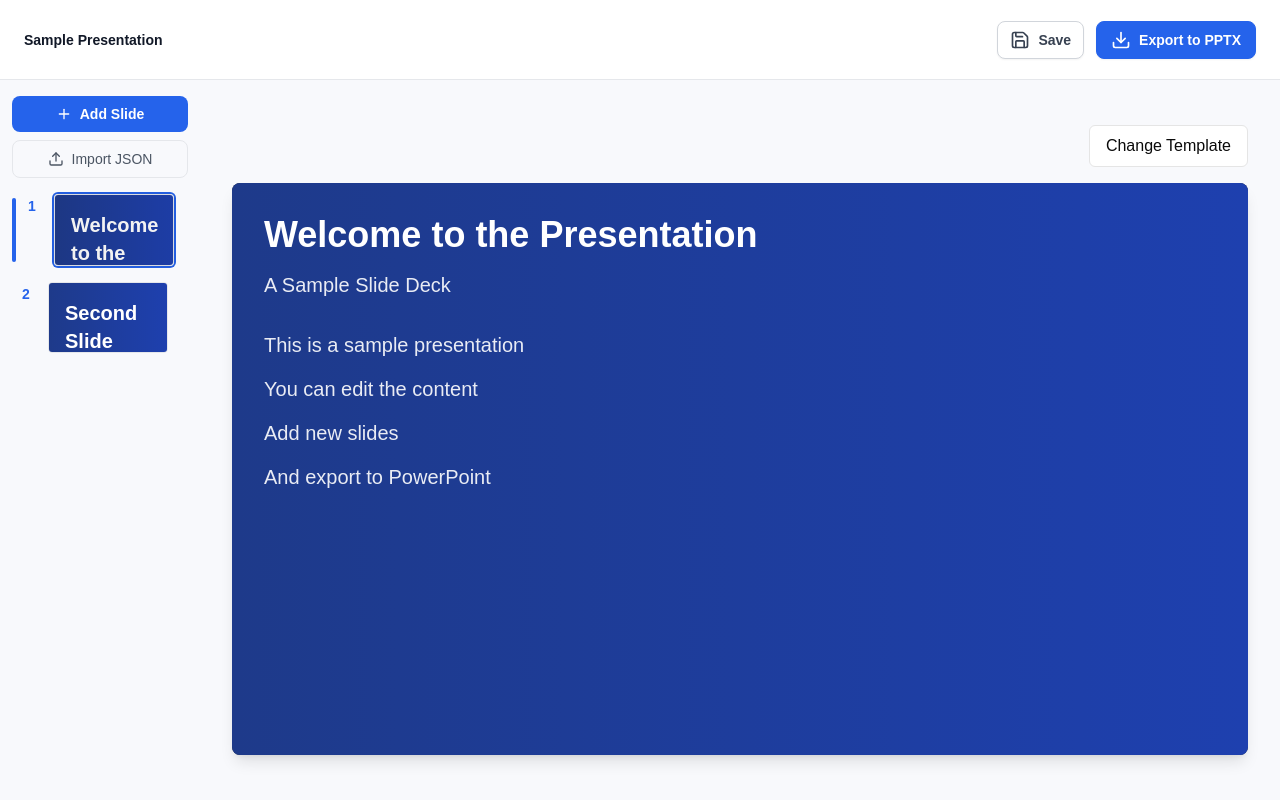
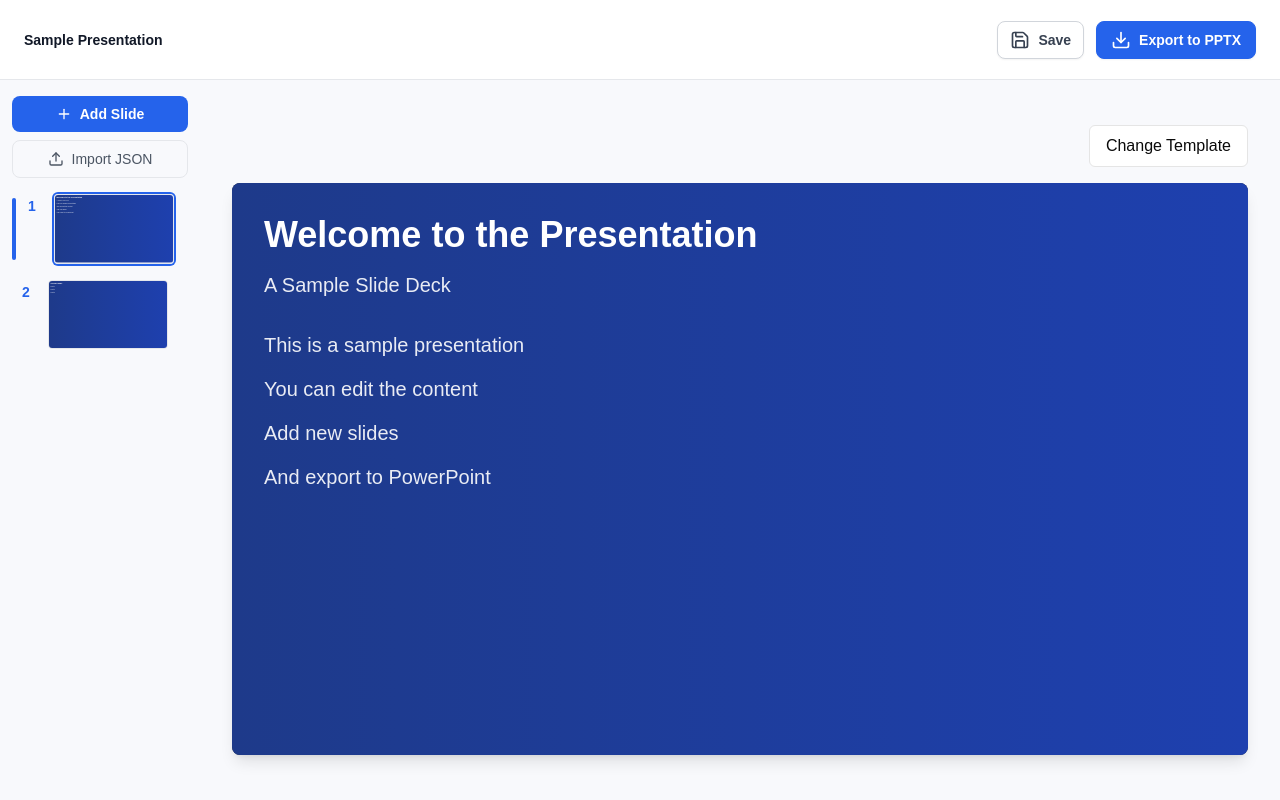
Before and after one commit to IndianAppGuy/presentation-editor, a Next.js app: page / in a window 1280 px wide. Built offline with nearby package versions, Linux system fonts and the light colour scheme.

Commit message:
fix thumbnails

```diff
--- a/components/templates/BaseTemplate.tsx
+++ b/components/templates/BaseTemplate.tsx
@@ -1,34 +1,69 @@
-// BaseTemplate.tsx
+// components/templates/BaseTemplate.tsx
 import React from "react"
 
 export const PreviewText: React.FC<{
   content: string
   className?: string
-}> = ({ content, className = "" }) => (
-  <div className={`${className} overflow-hidden text-ellipsis`}>{content}</div>
+  isPreview?: boolean
+}> = ({ content, className = "", isPreview = false }) => {
+  // When in preview mode, we want much larger text to account for the scaling
+  const previewStyles = isPreview
+    ? "!text-[42px] !font-bold !leading-tight" // Using !important to override any other styles
+    : ""
+
+  return (
+    <div
+      className={`
+      ${className}
+      ${previewStyles}
+      whitespace-normal
+    `}
+    >
+      {content}
+    </div>
   )
+}
 
 export const PreviewContent: React.FC<{
   content: string[]
   className?: string
-}> = ({ content, className = "" }) => (
+  isPreview?: boolean
+}> = ({ content, className = "", isPreview = false }) => {
+  const previewStyles = isPreview ? "!text-[24px] !leading-tight" : ""
+
+  return (
     <div className="space-y-2">
-    {content.slice(0, 2).map((text, index) => (
-      <PreviewText
+      {content.map((text, index) => (
+        <div
           key={index}
-        content={text}
-        className={`${className} text-sm leading-snug`}
-      />
+          className={`
+            ${className}
+            ${previewStyles}
+            whitespace-normal
+          `}
+        >
+          {text}
+        </div>
       ))}
     </div>
   )
+}
 
 export const PreviewImage: React.FC<{
   url: string
   className?: string
-}> = ({ url, className = "" }) => (
+  isPreview?: boolean
+}> = ({ url, className = "", isPreview = false }) => {
+  const imageStyles = isPreview ? "!object-cover !w-full !h-full" : ""
+
+  return (
     <div
-    className={`${className} bg-cover bg-center bg-no-repeat`}
+      className={`
+        ${className}
+        ${imageStyles}
+        bg-cover bg-center bg-no-repeat
+      `}
       style={{ backgroundImage: `url(${url})` }}
     />
   )
+}
--- a/components/ui/SlideThumbnail.tsx
+++ b/components/ui/SlideThumbnail.tsx
@@ -1,15 +1,8 @@
+// components/ui/SlideThumbnail.tsx
 import { getTemplate } from "@/components/templates"
-import { Skeleton } from "@/components/ui/skeleton"
 import { Slide } from "@/lib/types"
 import { GripVertical, Trash2 } from "lucide-react"
-import React, { useState } from "react"
-
-interface DragHandleProps {
-  draggable?: boolean
-  onDragStart?: (event: React.DragEvent) => void
-  onDragEnd?: (event: React.DragEvent) => void
-  style?: React.CSSProperties
-}
+import React from "react"
 
 interface SlideThumbnailProps {
   slide: Slide
@@ -17,9 +10,8 @@ interface SlideThumbnailProps {
   isActive?: boolean
   onClick?: () => void
   onDelete?: () => void
-  onEdit?: () => void
   isDragging?: boolean
-  dragHandleProps?: DragHandleProps
+  dragHandleProps?: any
 }
 
 const SlideThumbnail: React.FC<SlideThumbnailProps> = ({
@@ -31,68 +23,59 @@ const SlideThumbnail: React.FC<SlideThumbnailProps> = ({
   isDragging = false,
   dragHandleProps
 }) => {
-  const [isLoading, setIsLoading] = useState(true)
   const TemplateComponent = getTemplate(slide.template)
 
-  const handleContentLoad = () => {
-    setIsLoading(false)
-  }
-
   return (
-    <div
-      className={`
-      flex gap-2
-      ${isDragging ? "opacity-50" : ""}
-    `}
-    >
-      {/* Slide Number Container with Conditional Blue Indicator */}
+    <div className={`flex gap-2 ${isDragging ? "opacity-50" : ""}`}>
+      {/* Slide Number */}
       <div className="flex gap-0.5 py-1">
-        {/* Blue Indicator Line - only show when active */}
-        {isActive && <div className="w-1 rounded-lg bg-blue-600"></div>}
+        {isActive && <div className="w-1 rounded-lg bg-blue-600" />}
         <span className="h-fit w-7 text-center text-sm font-semibold leading-tight text-blue-600">
           {index + 1}
         </span>
       </div>
 
-      {/* Thumbnail Container */}
+      {/* Main Container */}
       <div
+        onClick={onClick}
         className={`
           overflow-hidden rounded-sm border border-gray-200
           ${
             isActive
-              ? "ring-2 ring-blue-600 brightness-95"
+              ? "ring-2 ring-blue-600"
               : "hover:ring-1 hover:ring-gray-200"
           }
         `}
         style={{ width: "120px" }}
-        onClick={onClick}
       >
-        <div className="relative" style={{ width: "120px", height: "69.5px" }}>
-          {/* Loading Skeleton */}
-          {isLoading && (
-            <Skeleton className="absolute inset-0 bg-gray-200 animate-pulse" />
-          )}
-
-          {/* Actual Content */}
-          <div className="absolute inset-0 bg-white">
-            <div className="w-full h-full" onLoad={handleContentLoad}>
+        {/* Viewport Container */}
+        <div
+          className="overflow-hidden"
+          style={{ width: "120px", height: "67.5px" }}
+        >
+          {/* Presentation Container - exact match to Slidespeak */}
+          <div
+            role="presentation"
+            className="relative bg-white"
+            style={{
+              width: "1280px",
+              height: "720px",
+              transform: "scale(0.09375)",
+              transformOrigin: "left top"
+            }}
+          >
+            <div className="w-full h-full">
               <TemplateComponent
-                slide={{
-                  ...slide,
-                  bodyContent: slide.bodyContent.map((content) =>
-                    content.length > 50
-                      ? content.substring(0, 50) + "..."
-                      : content
-                  )
-                }}
+                slide={slide}
                 onEdit={() => {}}
                 theme={slide.theme}
                 isPreview={true}
               />
             </div>
           </div>
+        </div>
 
-          {/* Actions */}
+        {/* Actions - same as before */}
         <div className="absolute right-1 top-1 flex gap-1 opacity-0 group-hover:opacity-100 transition-opacity">
           {onDelete && (
             <button
@@ -107,7 +90,7 @@ const SlideThumbnail: React.FC<SlideThumbnailProps> = ({
           )}
         </div>
 
-          {/* Drag Handle */}
+        {/* Drag Handle - same as before */}
         <div
           {...dragHandleProps}
           className="absolute left-1 top-1/2 -translate-y-1/2 opacity-0 group-hover:opacity-100
@@ -117,7 +100,6 @@ const SlideThumbnail: React.FC<SlideThumbnailProps> = ({
         </div>
       </div>
     </div>
-    </div>
   )
 }
 
```
Lines whose indentation alone changed are shown as unchanged.
